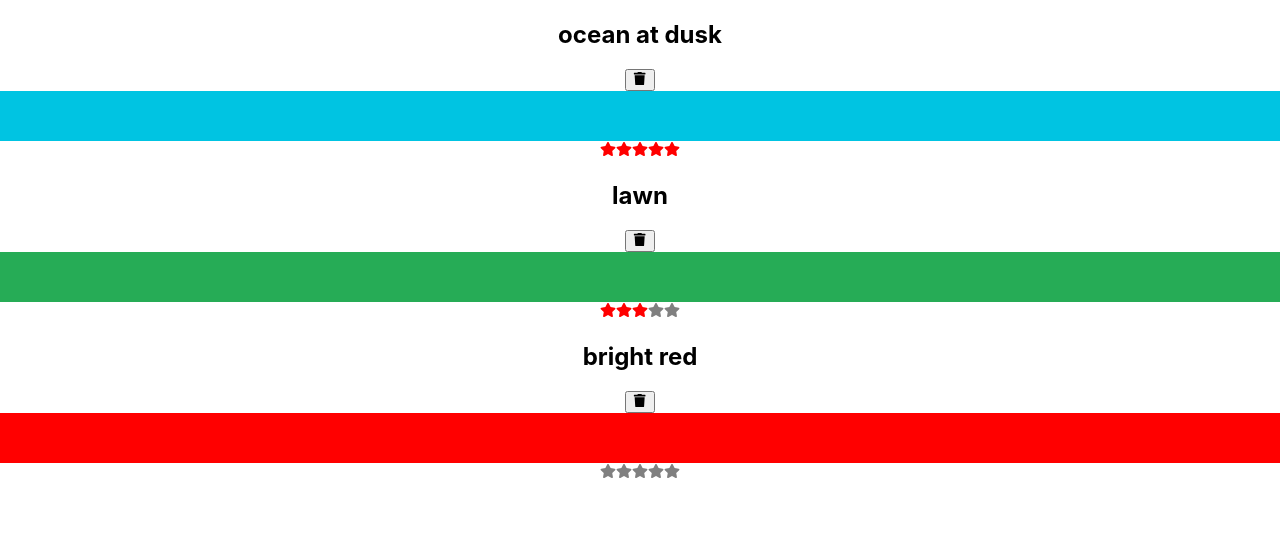
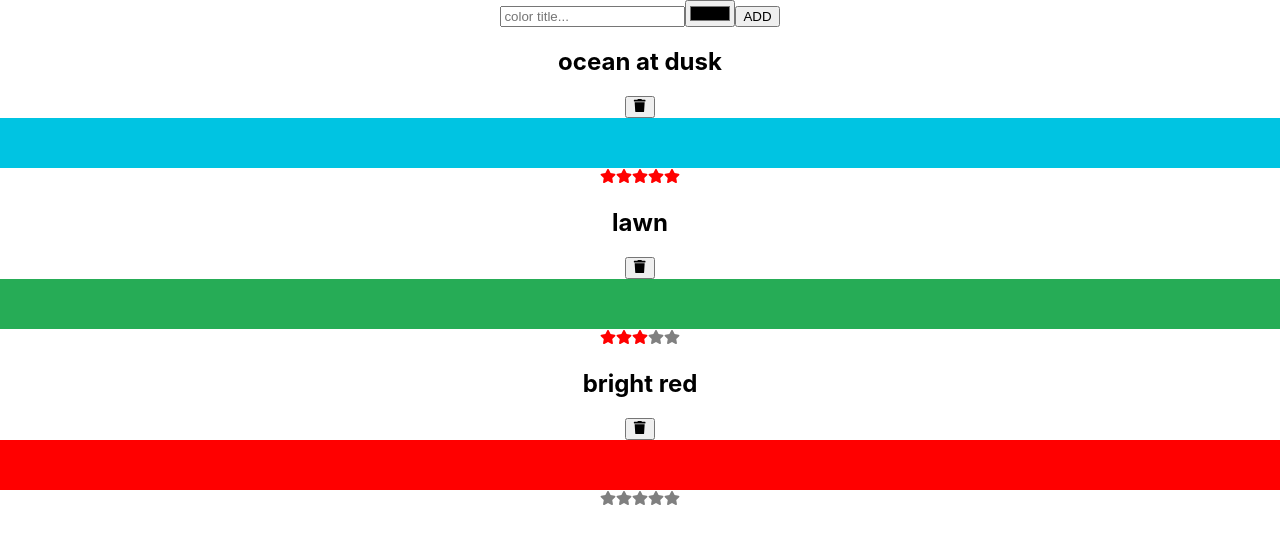
Before and after one commit to greg-navarro/Learning_Javascript, a React (Create React App) app in the folder Learning-React/Ch-6-React-State-Management/examples-app/: page / in a window 1280 px wide. Shown: the top 544 px of the page. Built offline with nearby package versions, Linux system fonts and the light colour scheme.

Commit message:
Add the form

```diff
--- a/Learning-React/Ch-6-React-State-Management/examples-app/src/App.js
+++ b/Learning-React/Ch-6-React-State-Management/examples-app/src/App.js
@@ -2,6 +2,7 @@ import './App.css';
 import ColorList from './components/ColorList';
 import data from './components/color-data.json';
 import { useState } from 'react';
+import AddColorForm from './components/AddColorForm';
 
 
 function App() {
@@ -9,6 +10,7 @@ function App() {
 
   return (
     <div className="App">
+      <AddColorForm onNewColor={(title, color) => alert(`TODO: Create ${title} - ${color}`)} />
       <ColorList
         colors={colors}
         onRemoveColor={id => {
--- /dev/null
+++ b/Learning-React/Ch-6-React-State-Management/examples-app/src/components/AddColorForm.js
@@ -0,0 +1,23 @@
+import React, { useRef } from "react";
+
+export default function AddColorForm({ onNewColor = f => f }) {
+  const txtTitle = useRef();
+  const hexColor = useRef();
+
+  const submit = e => {
+    e.preventDefault();
+    const title = txtTitle.current.value;
+    const color = hexColor.current.value;
+    onNewColor(title, color);
+    txtTitle.current.value = "";
+    hexColor.current.value = "";
+  }
+
+  return (
+    <form onSubmit={submit}>
+      <input ref={txtTitle} type="text" placeholder="color title..." required />
+      <input ref={hexColor} type="color" required />
+      <button>ADD</button>
+    </form>
+  );
+}
```
